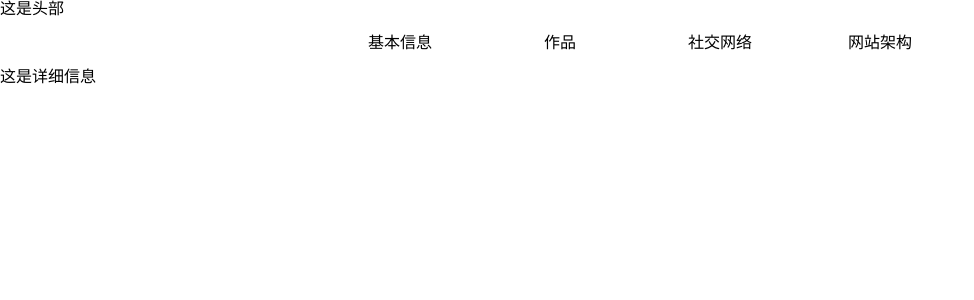
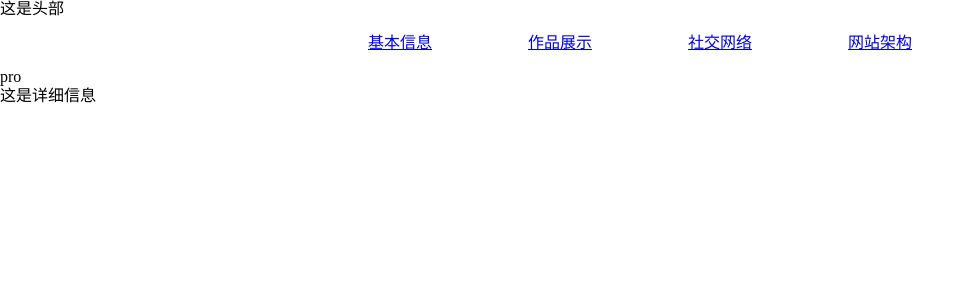
Before and after one commit to lzx2005/lzx2005Vue, a Vue app: page /#/pro in a window 1280 px wide. Before the commit this address led to /#/. Shown: the top 300 px of the page, without its empty margins (0-974 px from the left). Built offline with nearby package versions, Linux system fonts and the light colour scheme.

Commit message:
添加路由

```diff
--- a/src/App.vue
+++ b/src/App.vue
@@ -2,11 +2,12 @@
   <div id="app">
     <v-header></v-header>
     <div class="nav">
-      <div class="nav-item">基本信息</div>
-      <div class="nav-item">作品</div>
-      <div class="nav-item">社交网络</div>
-      <div class="nav-item">网站架构</div>
+      <div class="nav-item"><router-link to="/info">基本信息</router-link></div>
+      <div class="nav-item"><router-link to="/pro">作品展示</router-link></div>
+      <div class="nav-item"><router-link to="/soc">社交网络</router-link></div>
+      <div class="nav-item"><router-link to="/web">网站架构</router-link></div>
     </div>
+    <router-view></router-view>
     <div class="content">这是详细信息</div>
   </div>
 </template>
--- /dev/null
+++ b/src/components/info/info.vue
@@ -0,0 +1,10 @@
+<template>
+    <div>info</div>
+</template>
+
+<script type="text/ecmascript-6">
+  export default {};
+</script>
+
+<style lang="stylus" rel="stylesheet/stylus">
+</style>
--- /dev/null
+++ b/src/components/pro/pro.vue
@@ -0,0 +1,10 @@
+<template>
+    <div>pro</div>
+</template>
+
+<script type="text/ecmascript-6">
+  export default {};
+</script>
+
+<style lang="stylus" rel="stylesheet/stylus">
+</style>
--- /dev/null
+++ b/src/components/soc/soc.vue
@@ -0,0 +1,10 @@
+<template>
+    <div>soc</div>
+</template>
+
+<script type="text/ecmascript-6">
+  export default {};
+</script>
+
+<style lang="stylus" rel="stylesheet/stylus">
+</style>
--- /dev/null
+++ b/src/components/web/web.vue
@@ -0,0 +1,10 @@
+<template>
+    <div>web</div>
+</template>
+
+<script type="text/ecmascript-6">
+  export default {};
+</script>
+
+<style lang="stylus" rel="stylesheet/stylus">
+</style>
```
Also changed, not shown: src/router/index.js (+8 -0 lines).
